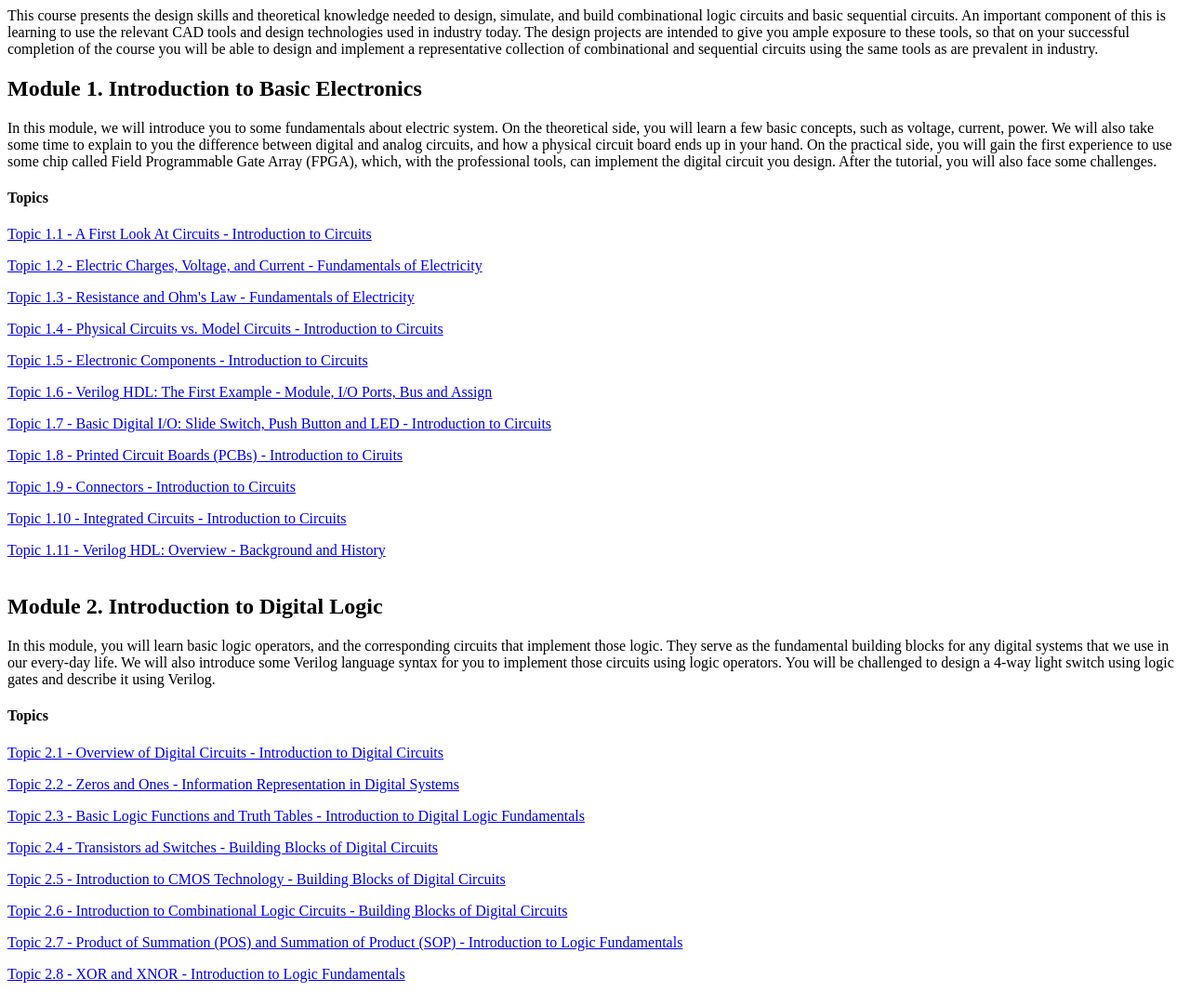
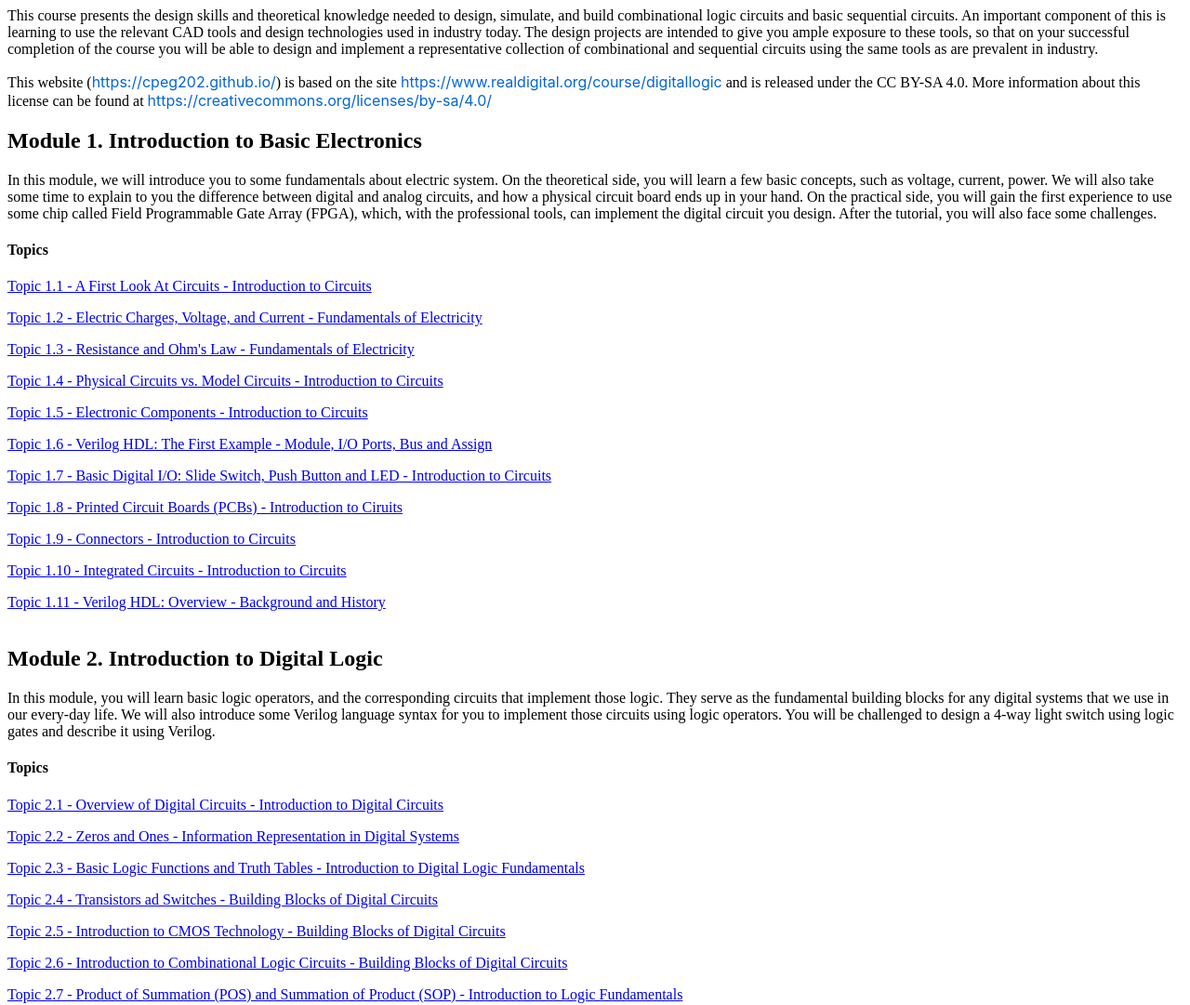
Before and after one commit to CPEG202/CPEG202.github.io, a plain HTML site: page index.html in a window 1280 px wide. Shown: the top 1081 px of the page at 93% size. Drawn offline with Linux system fonts and the light colour scheme.

Commit message:
Added CC License and attribution to index.html.

```diff
--- a/index.html
+++ b/index.html
@@ -18,7 +18,50 @@
             completion of the course you will be able to design and
             implement a representative collection of combinational and
             sequential circuits using the same tools as are prevalent in
-            industry.</p>
+            industry.<br>
+          </p>
+          <p data-source-line="1">This website (<a
+              href="https://cpeg202.github.io/" rel="nofollow"
+              style="box-sizing: border-box; background-color: rgb(255,
+              255, 255); color: rgb(3, 102, 214); text-decoration: none;
+              font-family: -apple-system, BlinkMacSystemFont,
+              &quot;Segoe UI&quot;, Helvetica, Arial, sans-serif,
+              &quot;Apple Color Emoji&quot;, &quot;Segoe UI Emoji&quot;,
+              &quot;Segoe UI Symbol&quot;; font-size: 16px; font-style:
+              normal; font-variant-ligatures: normal; font-variant-caps:
+              normal; font-weight: 400; letter-spacing: normal; orphans:
+              2; text-align: start; text-indent: 0px; text-transform:
+              none; white-space: normal; widows: 2; word-spacing: 0px;
+              -webkit-text-stroke-width: 0px;">https://cpeg202.github.io/</a>)
+            is based on the site&nbsp;<a
+              href="https://www.realdigital.org/course/digitallogic"
+              rel="nofollow" style="box-sizing: border-box;
+              background-color: rgb(255, 255, 255); color: rgb(3, 102,
+              214); text-decoration: none; font-family: -apple-system,
+              BlinkMacSystemFont, &quot;Segoe UI&quot;, Helvetica,
+              Arial, sans-serif, &quot;Apple Color Emoji&quot;,
+              &quot;Segoe UI Emoji&quot;, &quot;Segoe UI Symbol&quot;;
+              font-size: 16px; font-style: normal;
+              font-variant-ligatures: normal; font-variant-caps: normal;
+              font-weight: 400; letter-spacing: normal; orphans: 2;
+              text-align: start; text-indent: 0px; text-transform: none;
+              white-space: normal; widows: 2; word-spacing: 0px;
+              -webkit-text-stroke-width: 0px;">https://www.realdigital.org/course/digitallogic</a>&nbsp;and
+            is released under the CC BY-SA 4.0. More information about
+            this license can be found at&nbsp;<a
+              href="https://creativecommons.org/licenses/by-sa/4.0/"
+              rel="nofollow" style="box-sizing: border-box;
+              background-color: rgb(255, 255, 255); color: rgb(3, 102,
+              214); text-decoration: none; font-family: -apple-system,
+              BlinkMacSystemFont, &quot;Segoe UI&quot;, Helvetica,
+              Arial, sans-serif, &quot;Apple Color Emoji&quot;,
+              &quot;Segoe UI Emoji&quot;, &quot;Segoe UI Symbol&quot;;
+              font-size: 16px; font-style: normal;
+              font-variant-ligatures: normal; font-variant-caps: normal;
+              font-weight: 400; letter-spacing: normal; orphans: 2;
+              text-align: start; text-indent: 0px; text-transform: none;
+              white-space: normal; widows: 2; word-spacing: 0px;
+              -webkit-text-stroke-width: 0px;">https://creativecommons.org/licenses/by-sa/4.0/</a></p>
         </div>
       </div>
       <div class="tab-pane fade active show" id="viewModules">
```
